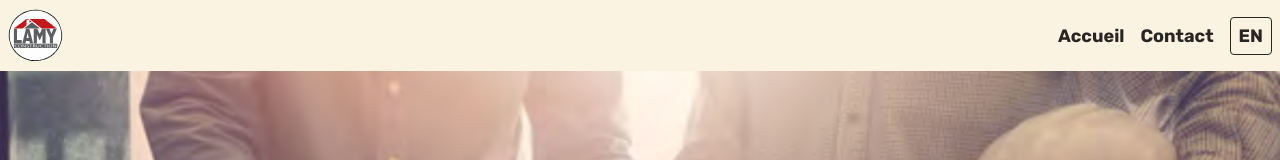
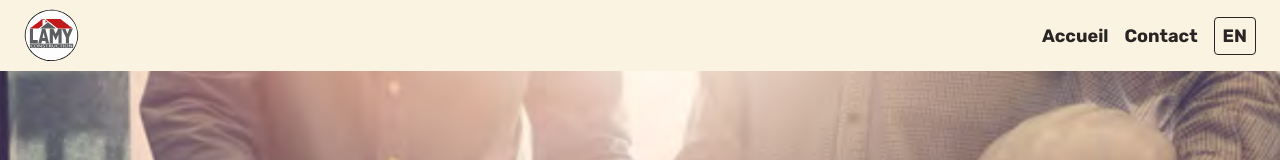
Before and after one commit to porpup/lamy_construction_website, a Next.js app: page / in a window 1280 px wide. Shown: the top 160 px of the page. Built offline with nearby package versions, Linux system fonts and the light colour scheme; a web font is replaced by a local one.

Commit message:
added padding to Navbar

```diff
--- a/app/components/Navbar.jsx
+++ b/app/components/Navbar.jsx
@@ -39,7 +39,7 @@ const Navbar = () => {
 
 	return (
 		<div
-			className={`fixed top-0 left-0 w-full z-10 transition-colors duration-200 ${
+			className={`fixed top-0 left-0 w-full z-10 transition-colors duration-200 px-4 ${
 				isScrolled ? "bg-stone-800" : "bg_light_yellow"
 			}`}
 		>
```
